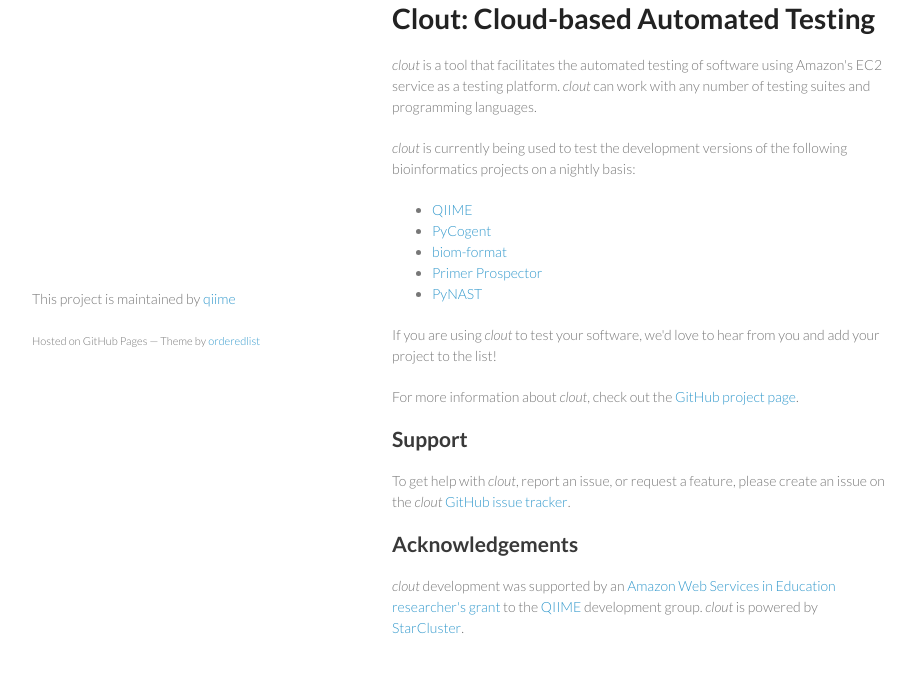
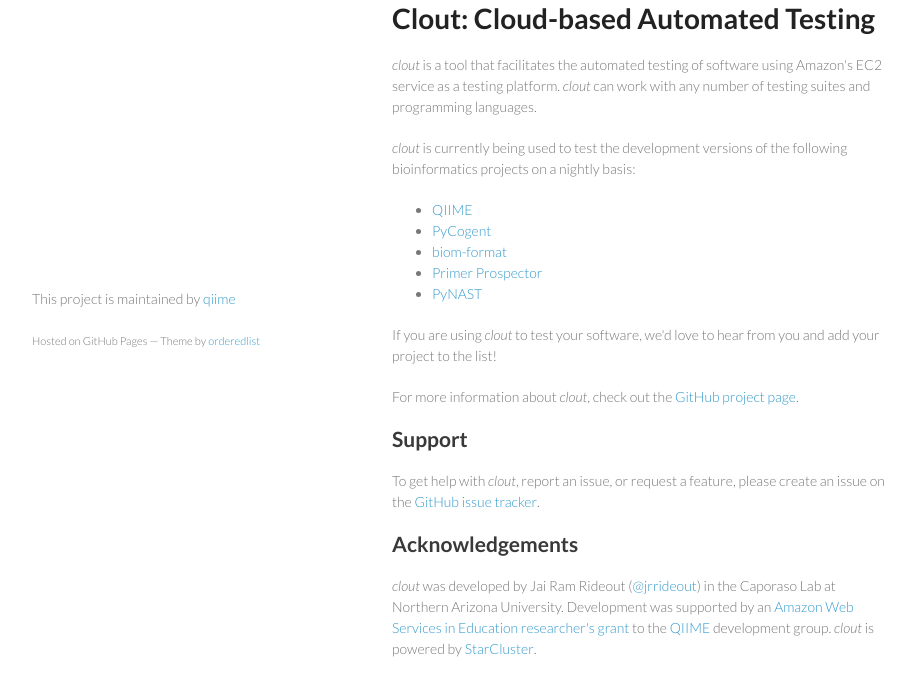
Before and after one commit to caporaso-lab-graveyard/clout, a plain HTML site: page index.html in a window 1280 px wide. Shown: the part 380-1074 px from the top of the page, without its empty margins (178-1093 px from the left). Drawn offline with Linux system fonts and the light colour scheme.

```diff
--- a/index.html
+++ b/index.html
@@ -48,11 +48,11 @@
 
 <h2>Support</h2>
 
-<p>To get help with <em>clout</em>, report an issue, or request a feature, please create an issue on the <em>clout</em> <a href="https://github.com/qiime/clout/issues">GitHub issue tracker</a>.</p>
+<p>To get help with <em>clout</em>, report an issue, or request a feature, please create an issue on the <a href="https://github.com/qiime/clout/issues">GitHub issue tracker</a>.</p>
 
 <h2>Acknowledgements</h2>
 
-<p><em>clout</em> development was supported by an <a href="http://aws.amazon.com/education/">Amazon Web Services in Education researcher's grant</a> to the <a href="http://www.qiime.org">QIIME</a> development group. <em>clout</em> is powered by <a href="http://star.mit.edu/cluster/">StarCluster</a>.</p>
+<p><em>clout</em> was developed by Jai Ram Rideout (<a href="https://github.com/jrrideout" class="user-mention">@jrrideout</a>) in the Caporaso Lab at Northern Arizona University. Development was supported by an <a href="http://aws.amazon.com/education/">Amazon Web Services in Education researcher's grant</a> to the <a href="http://www.qiime.org">QIIME</a> development group. <em>clout</em> is powered by <a href="http://star.mit.edu/cluster/">StarCluster</a>.</p>
       </section>
       <footer>
         <p>This project is maintained by <a href="https://github.com/qiime">qiime</a></p>
```
Also changed, not shown: params.json (+1 -1 lines).
